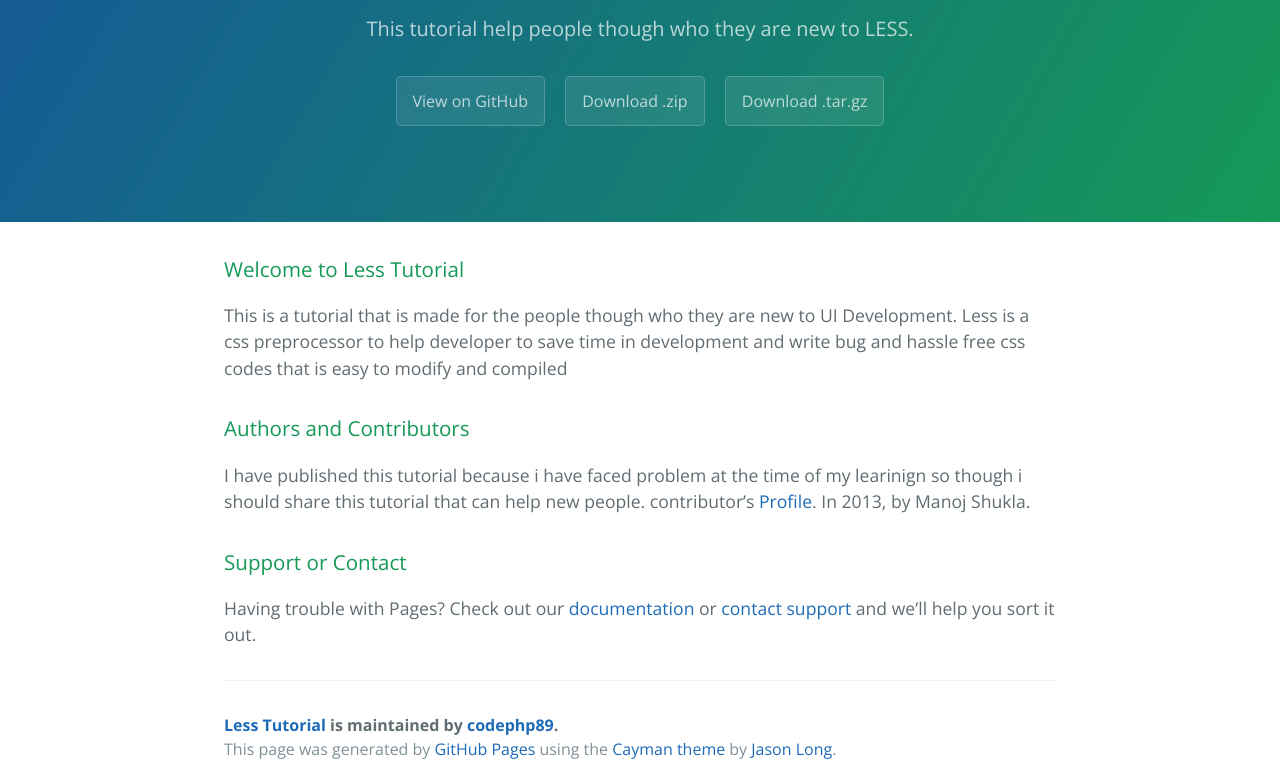
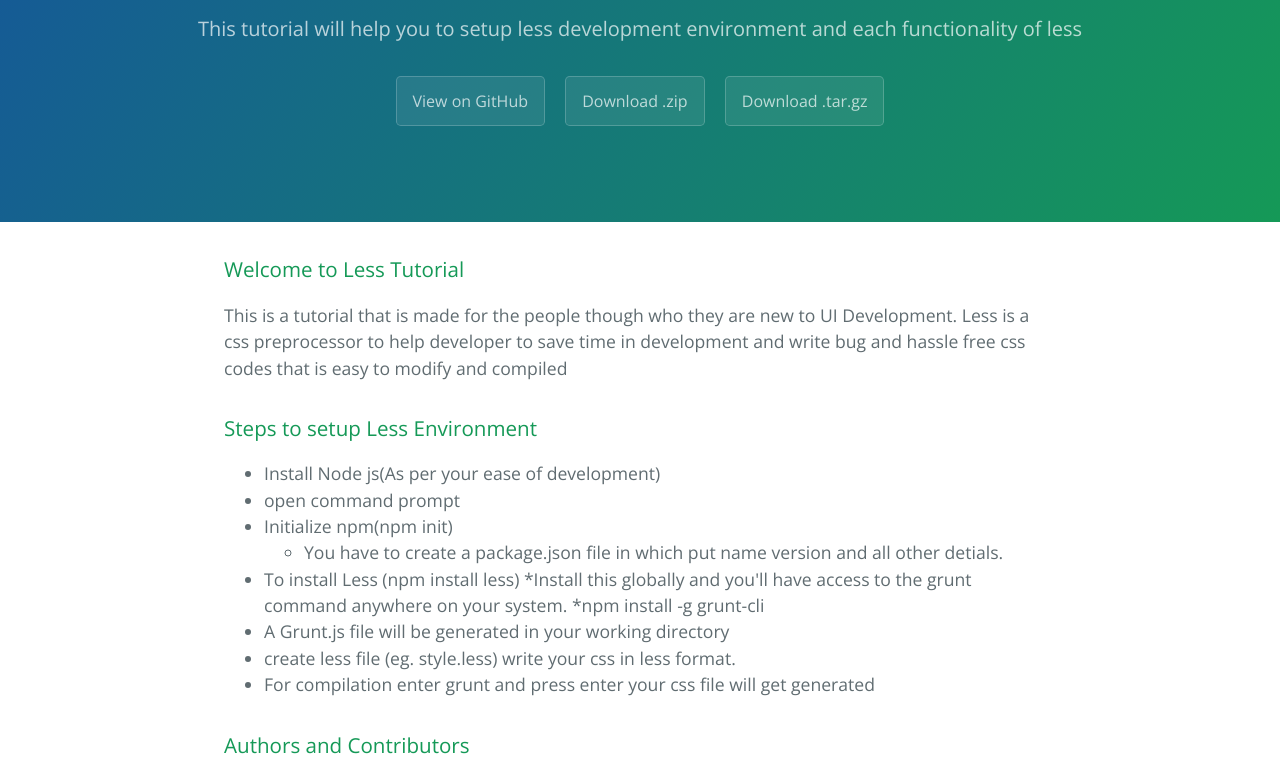
Before and after one commit to UICodes89/LessTutorial, a plain HTML site: page index.html in a window 1280 px wide. Shown: the part 161-936 px from the top of the page. Drawn offline with nearby package versions, Linux system fonts and the light colour scheme.

Commit message:
Create gh-pages branch via GitHub

```diff
--- a/index.html
+++ b/index.html
@@ -12,7 +12,7 @@
   <body>
     <section class="page-header">
       <h1 class="project-name">Less Tutorial</h1>
-      <h2 class="project-tagline">This tutorial help people though who they are new to LESS.</h2>
+      <h2 class="project-tagline">This tutorial will help you to setup less development environment and each functionality of less</h2>
       <a href="https://github.com/codephp89/LessTutorial" class="btn">View on GitHub</a>
       <a href="https://github.com/codephp89/LessTutorial/zipball/master" class="btn">Download .zip</a>
       <a href="https://github.com/codephp89/LessTutorial/tarball/master" class="btn">Download .tar.gz</a>
@@ -26,14 +26,29 @@
 Less is a css preprocessor to help developer to save time in development and write bug and hassle free css codes that is easy to modify and compiled </p>
 
 <h3>
+<a id="steps-to-setup-less-environment" class="anchor" href="#steps-to-setup-less-environment" aria-hidden="true"><span class="octicon octicon-link"></span></a>Steps to setup Less Environment</h3>
+
+<ul>
+<li>Install Node js(As per your ease of development)</li>
+<li>open command prompt</li>
+<li>Initialize npm(npm init)
+
+<ul>
+<li>You have to create a package.json file in which put name version and all other detials.</li>
+</ul>
+</li>
+<li>To install Less (npm install less)
+*Install this globally and you'll have access to the grunt command anywhere on your system.
+*npm install -g grunt-cli</li>
+<li>A Grunt.js file will be generated in your working directory </li>
+<li>create less file (eg. style.less) write your css in less format.</li>
+<li>For compilation enter grunt and press enter your css file will get generated</li>
+</ul>
+
+<h3>
 <a id="authors-and-contributors" class="anchor" href="#authors-and-contributors" aria-hidden="true"><span class="octicon octicon-link"></span></a>Authors and Contributors</h3>
 
 <p>I have published this tutorial because i have faced problem at the time of my learinign so though i should share this tutorial that can help new people. contributor’s <a href="https://github.com/codephp89"> Profile</a>. In 2013, by Manoj Shukla.</p>
-
-<h3>
-<a id="support-or-contact" class="anchor" href="#support-or-contact" aria-hidden="true"><span class="octicon octicon-link"></span></a>Support or Contact</h3>
-
-<p>Having trouble with Pages? Check out our <a href="https://help.github.com/pages">documentation</a> or <a href="https://github.com/contact">contact support</a> and we’ll help you sort it out.</p>
 
       <footer class="site-footer">
         <span class="site-footer-owner"><a href="https://github.com/codephp89/LessTutorial">Less Tutorial</a> is maintained by <a href="https://github.com/codephp89">codephp89</a>.</span>
--- a/params.json
+++ b/params.json
@@ -1 +1 @@
-{"name":"Less Tutorial","tagline":"This tutorial help people though who they are new to LESS.","body":"### Welcome to Less Tutorial\r\nThis is a tutorial that is made for the people though who they are new to UI Development.\r\nLess is a css preprocessor to help developer to save time in development and write bug and hassle free css codes that is easy to modify and compiled \r\n\r\n\r\n### Authors and Contributors\r\nI have published this tutorial because i have faced problem at the time of my learinign so though i should share this tutorial that can help new people. contributor’s <a href=\"https://github.com/codephp89\"> Profile</a>. In 2013, by Manoj Shukla.\r\n\r\n### Support or Contact\r\nHaving trouble with Pages? Check out our [documentation](https://help.github.com/pages) or [contact support](https://github.com/contact) and we’ll help you sort it out.\r\n","google":"","note":"Don't delete this file! It's used internally to help with page regeneration."}
+{"name":"Less Tutorial","tagline":"This tutorial will help you to setup less development environment and each functionality of less","body":"### Welcome to Less Tutorial\r\nThis is a tutorial that is made for the people though who they are new to UI Development.\r\nLess is a css preprocessor to help developer to save time in development and write bug and hassle free css codes that is easy to modify and compiled \r\n\r\n### Steps to setup Less Environment\r\n \r\n * Install Node js(As per your ease of development)\r\n * open command prompt\r\n * Initialize npm(npm init)\r\n   * You have to create a package.json file in which put name version and all other detials.\r\n * To install Less (npm install less) \r\n    *Install this globally and you'll have access to the grunt command anywhere on your system.\r\n    *npm install -g grunt-cli\r\n * A Grunt.js file will be generated in your working directory \r\n * create less file (eg. style.less) write your css in less format.\r\n * For compilation enter grunt and press enter your css file will get generated\r\n \r\n\r\n\r\n### Authors and Contributors\r\nI have published this tutorial because i have faced problem at the time of my learinign so though i should share this tutorial that can help new people. contributor’s <a href=\"https://github.com/codephp89\"> Profile</a>. In 2013, by Manoj Shukla.\r\n","google":"","note":"Don't delete this file! It's used internally to help with page regeneration."}
```
